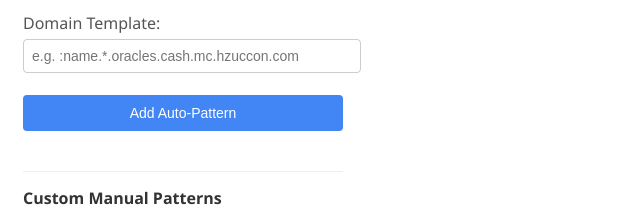
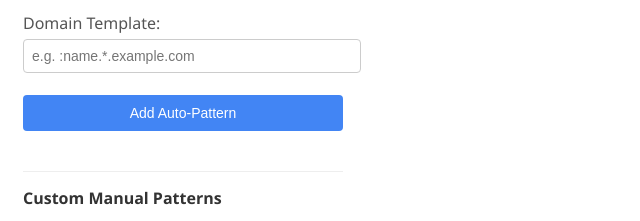
Before and after one commit to harvmaster/tab-grouper, a website built with webpack: page popup.html in a window 1280 px wide. Shown: the part 386-607 px from the top of the page, 0-640 px from the left. Built offline with nearby package versions, Linux system fonts and the light colour scheme; some packages are replaced by stand-ins of ours; no server answers.

Commit message:
change placeholder

```diff
--- a/popup.html
+++ b/popup.html
@@ -293,7 +293,7 @@
 
     <div class="form-group">
       <label for="autoPatternTemplate">Domain Template:</label>
-      <input type="text" id="autoPatternTemplate" placeholder="e.g. :name.*.oracles.cash.mc.hzuccon.com">
+      <input type="text" id="autoPatternTemplate" placeholder="e.g. :name.*.example.com">
     </div>
 
     <button id="addAutoPattern">Add Auto-Pattern</button>
```
